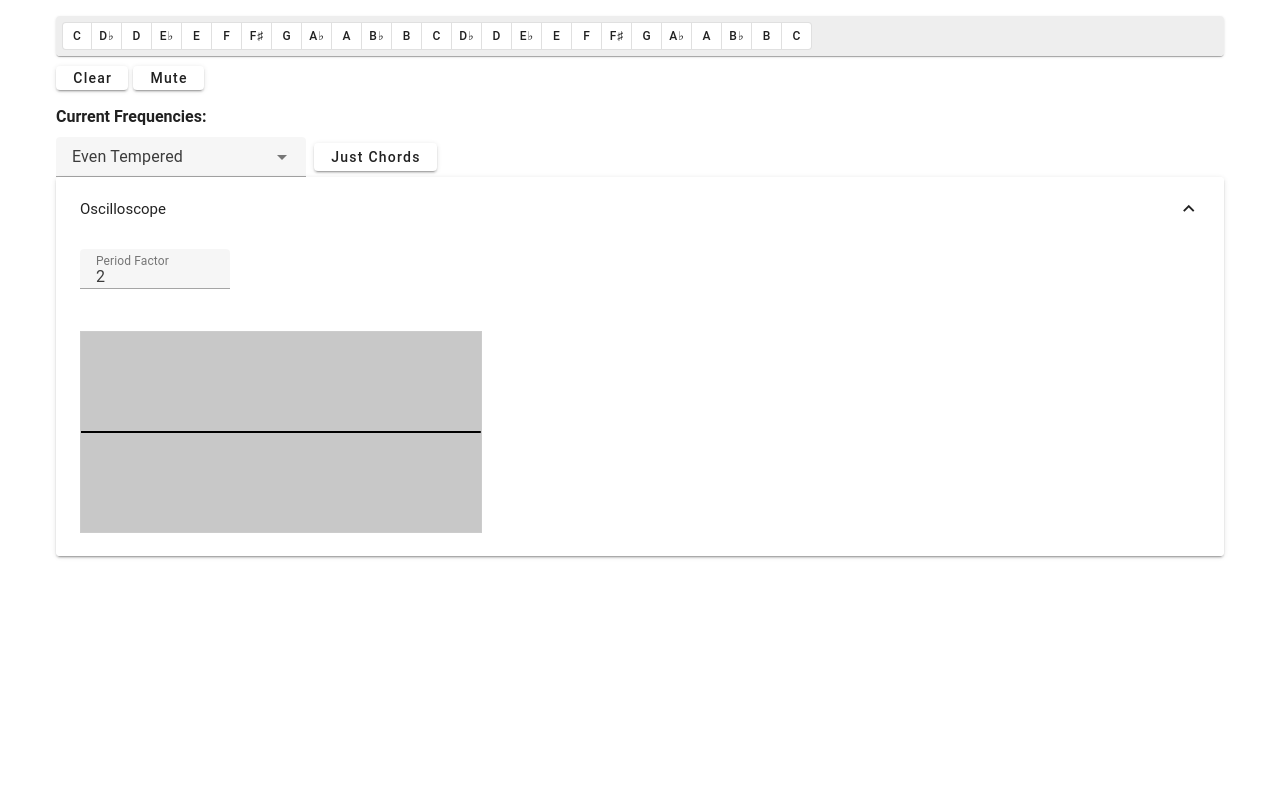
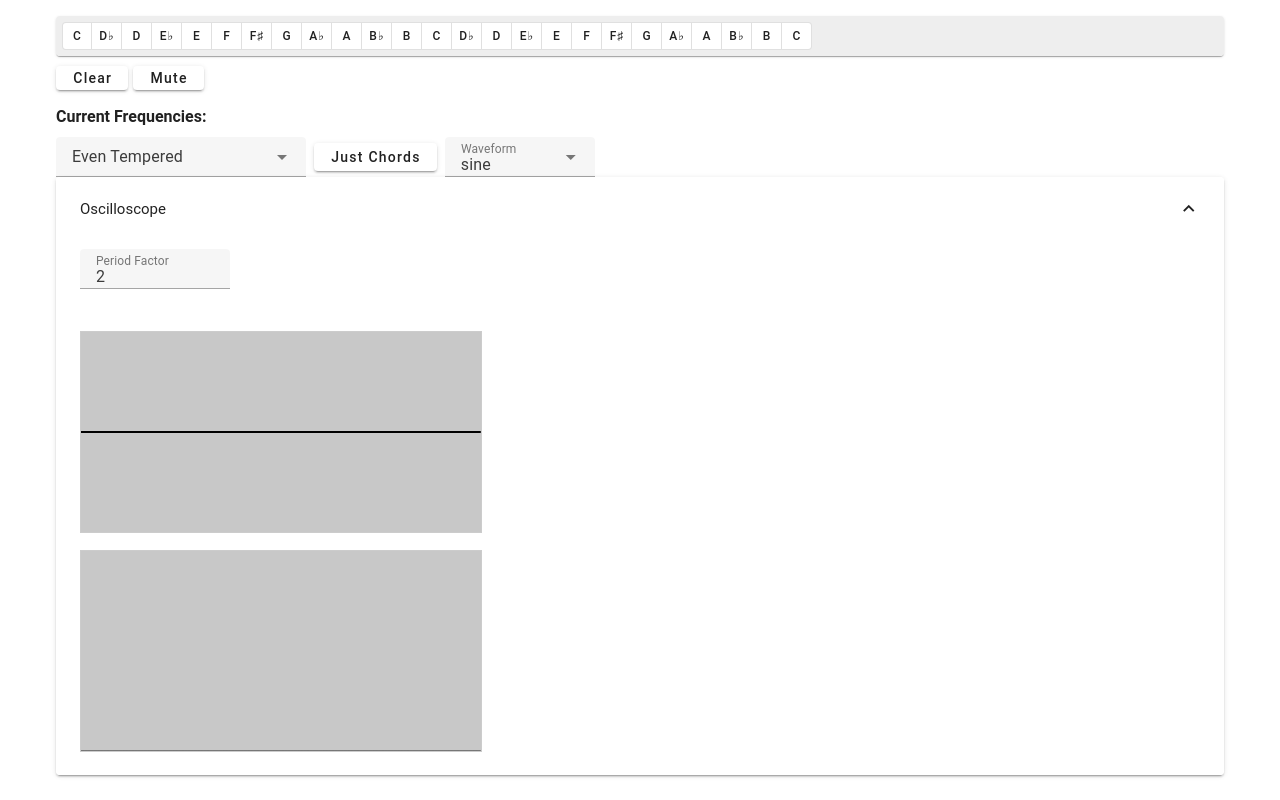
Before and after one commit to mrlauer/tuningtest, a Vue app: page / in a window 1280 px wide. Both pictures are taken after a click on the button "Oscilloscope". Built offline with nearby package versions, Linux system fonts and the light colour scheme; a small style sheet from the web is missing.

Commit message:
draw frequencies, set waveform

```diff
--- a/src/components/Tuning.vue
+++ b/src/components/Tuning.vue
@@ -66,6 +66,15 @@
                   density="comfortable">
                   Just Chords
                 </v-btn>
+
+                <v-select
+                  v-model="waveform"
+                  :items="['sine', 'triangle', 'square', 'sawtooth']"
+                  label="Waveform"
+                  density="compact"
+                  hide-details
+                  style="max-width: 150px;"
+                ></v-select>
               </div>
               <v-expansion-panels
                 v-model="oscilloscopeRunning">
@@ -82,7 +91,12 @@
                       density="compact"
                       style="max-width: 150px; margin-bottom: 10px;"
                     ></v-text-field>
-                    <canvas id="oscilloscope-canvas" width="400" height="200" style="border:1px solid #ccc; margin-top: 10px;"></canvas>
+                    <div>
+                      <canvas id="oscilloscope-canvas" width="400" height="200" style="border:1px solid #ccc; margin-top: 10px;"></canvas>
+                    </div>
+                    <div>
+                      <canvas id="frequency-canvas" width="400" height="200" style="border:1px solid #ccc; margin-top: 10px;"></canvas>
+                    </div>
                   </v-expansion-panel-text>
                 </v-expansion-panel>
               </v-expansion-panels>
@@ -179,6 +193,7 @@
 
 const temperament = ref(Temperament.EvenTempered);
 const just_chords = ref(false);
+const waveform = ref<"sine" | "triangle" | "square" | "sawtooth"> ("sine");
 
 const muted = ref(false);
 
@@ -248,6 +263,7 @@
   if (oscillators.value.length === freqs.length) {
     for (const [index, osc] of oscillators.value.entries()) {
       osc.frequency.setValueAtTime(freqs[index] ?? osc.frequency.value, audioCtx.currentTime);
+      osc.type = waveform.value;
     }
     return;
   }
@@ -257,7 +273,7 @@
   await setGain(0.0001);
   oscillators.value = freqs.map((freq, index) => {
     const osc = audioCtx.createOscillator();
-    osc.type = 'sine';
+    osc.type = waveform.value;
     osc.frequency.setValueAtTime(freq, audioCtx.currentTime);
     osc.connect(gain);
     osc.start();
@@ -290,6 +306,11 @@
 });
 
 watch(just_chords, () => {
+    // Recreate oscillators to reflect frequency changes
+    createOscillators();
+});
+
+watch(waveform, () => {
     // Recreate oscillators to reflect frequency changes
     createOscillators();
 });
@@ -384,6 +405,37 @@
       }
 
       canvasCtx.stroke();
+
+      // Add frequency domain plotting
+      const freqCanvasElement = document.getElementById('frequency-canvas');
+      const freqCanvas = freqCanvasElement as HTMLCanvasElement;
+      if (!freqCanvas) return;
+      const freqCanvasCtx = freqCanvas.getContext('2d');
+      if (!freqCanvasCtx) return;
+
+      analyser.getByteFrequencyData(dataArray);
+      freqCanvasCtx.fillStyle = 'rgb(200, 200, 200)';
+      freqCanvasCtx.fillRect(0, 0, freqCanvas.width, freqCanvas.height);
+      freqCanvasCtx.lineWidth = 1;
+      freqCanvasCtx.strokeStyle = 'rgb(0, 0, 0)';
+      freqCanvasCtx.beginPath();
+      const scale = 2;
+      const toSample = Math.round(bufferLength / scale);
+      const freqSliceWidth = freqCanvas.width / toSample;
+      let fx = 0;
+      for (let i = 0; i < toSample; i++) {
+          const v = dataArray[i]! / 255.0;
+          const fy = freqCanvas.height - (v * freqCanvas.height);
+
+          if (i === 0) {
+              freqCanvasCtx.moveTo(fx, fy);
+          } else {
+              freqCanvasCtx.lineTo(fx, fy);
+          }
+
+          fx += freqSliceWidth;
+      }
+      freqCanvasCtx.stroke();
     }
 
     draw(lastTime - 16);
```
